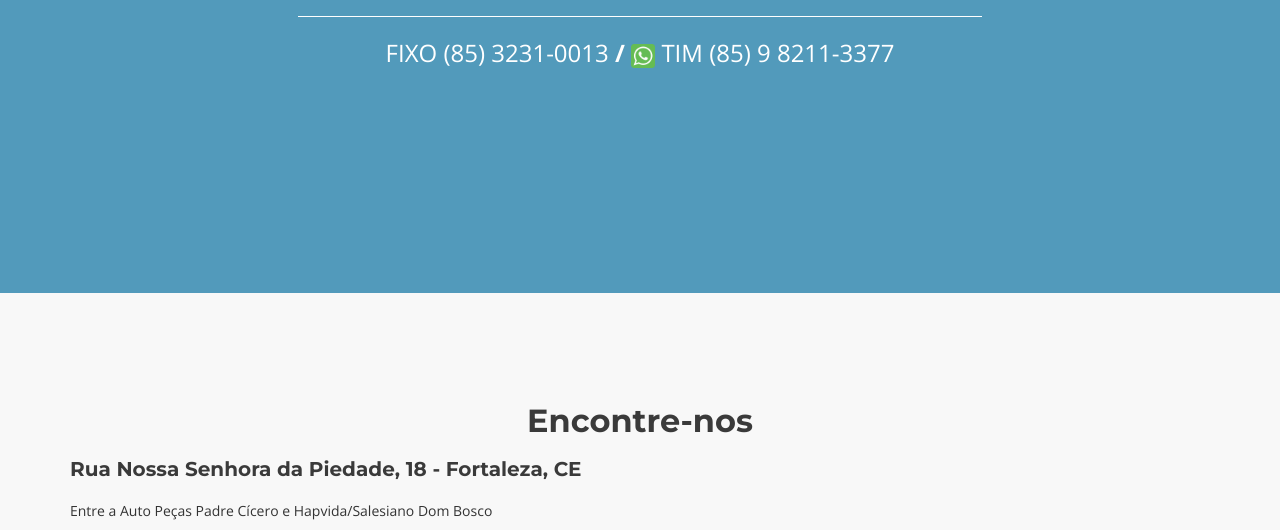
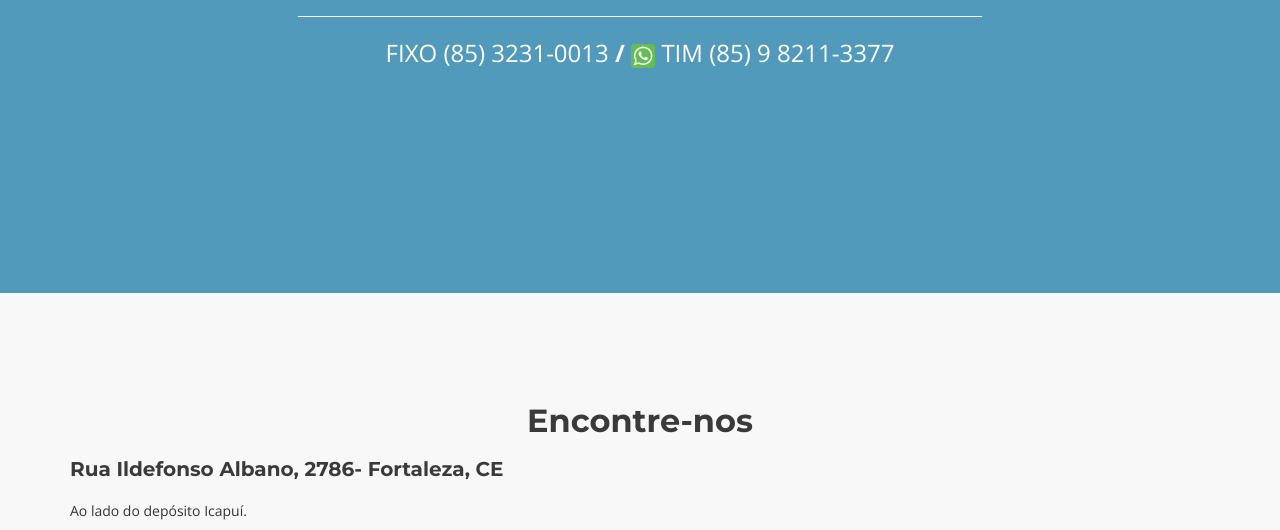
Before and after one commit to franzejr/eletronica-franze, a plain HTML site: page index.html in a window 1280 px wide. Shown: the part 342-872 px from the top of the page. Drawn offline with nearby package versions, Linux system fonts and the light colour scheme; grey boxes are pictures that could not be loaded.

Commit message:
Update address

```diff
--- a/index.html
+++ b/index.html
@@ -77,8 +77,8 @@
 						<h2 class="wow bounceInDown" data-wow-delay="1s">Encontre-nos</h2>
 						<p class="lead wow bounceInUp" data-wow-delay="2s">
 <div>
-<h5 align="left">Rua Nossa Senhora da Piedade, 18 - Fortaleza, CE</h5>
-<p align="left">Entre a Auto Peças Padre Cícero e Hapvida/Salesiano Dom Bosco</p>
+<h5 align="left">Rua Ildefonso Albano, 2786- Fortaleza, CE</h5>
+<p align="left">Ao lado do depósito Icapuí.</p>
 	<iframe frameborder="0" width="1000" height="450" style="border:0" src="https://www.google.com/maps/embed/v1/place?key=AIzaSyCN3gdAo1Yt-h8ZOe8kcWBH5b-1CVP6JIQ&q=Conserto%20TV%20-%20Eletr%C3%B4nica%20Franz%C3%A9%2C%20Centro%2C%20Fortaleza%20-%20Ceara%2C%20Brazil&key=AIzaSyCN3gdAo1Yt-h8ZOe8kcWBH5b-1CVP6JIQ"></iframe>
 </div>
 </p>
```
